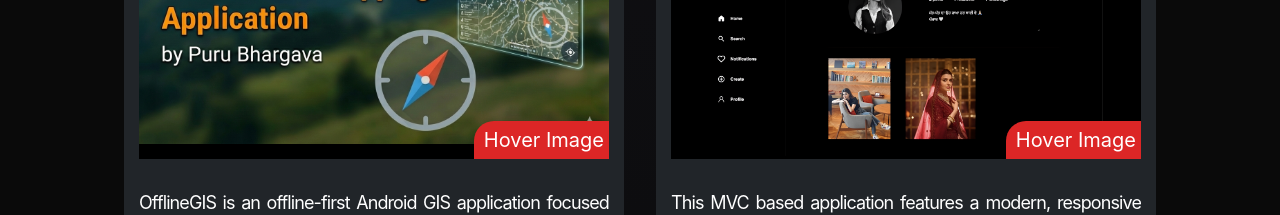
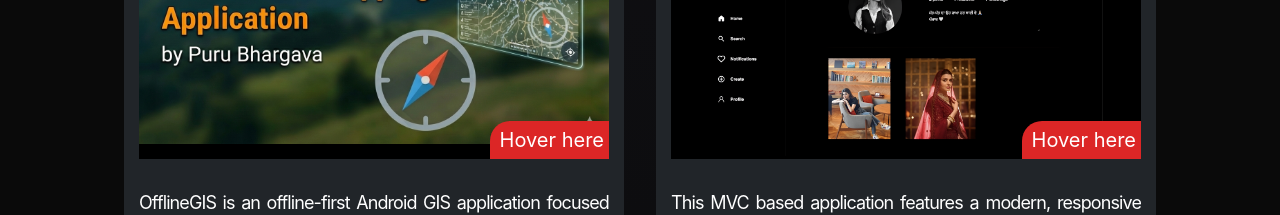
Before and after one commit to Puru7071/Puru-s-Portfolio-, a React (Create React App) app: page / in a window 1280 px wide. Shown: the part 4140-4355 px from the top of the page. Built offline with nearby package versions, Linux system fonts and the light colour scheme.

Commit message:
UI FIXES

```diff
--- a/src/components/ProjectCard.jsx
+++ b/src/components/ProjectCard.jsx
@@ -71,7 +71,7 @@ const ProjectCard = ({ project , isMobile}) => {
             >
                 <img alt='pic of a website' src={project?.thumbnail} className='w-[100%] h-[100%] object-contain' />
                 <div className='text-xl absolute text-white bg-red-600 p-[5px] pl-[10px] bottom-0 right-0 rounded-tl-[20px]'>
-                    Hover Image
+                    {isMobile ? "Click here" : "Hover here"}
                 </div>
                 {showLoading && <div className='text-white h-[100%] w-[100%] bg-black flex flex-col justify-center items-center absolute top-0 left-0 gap-[20px]'>
                     Loading Video in {time} seconds
```
